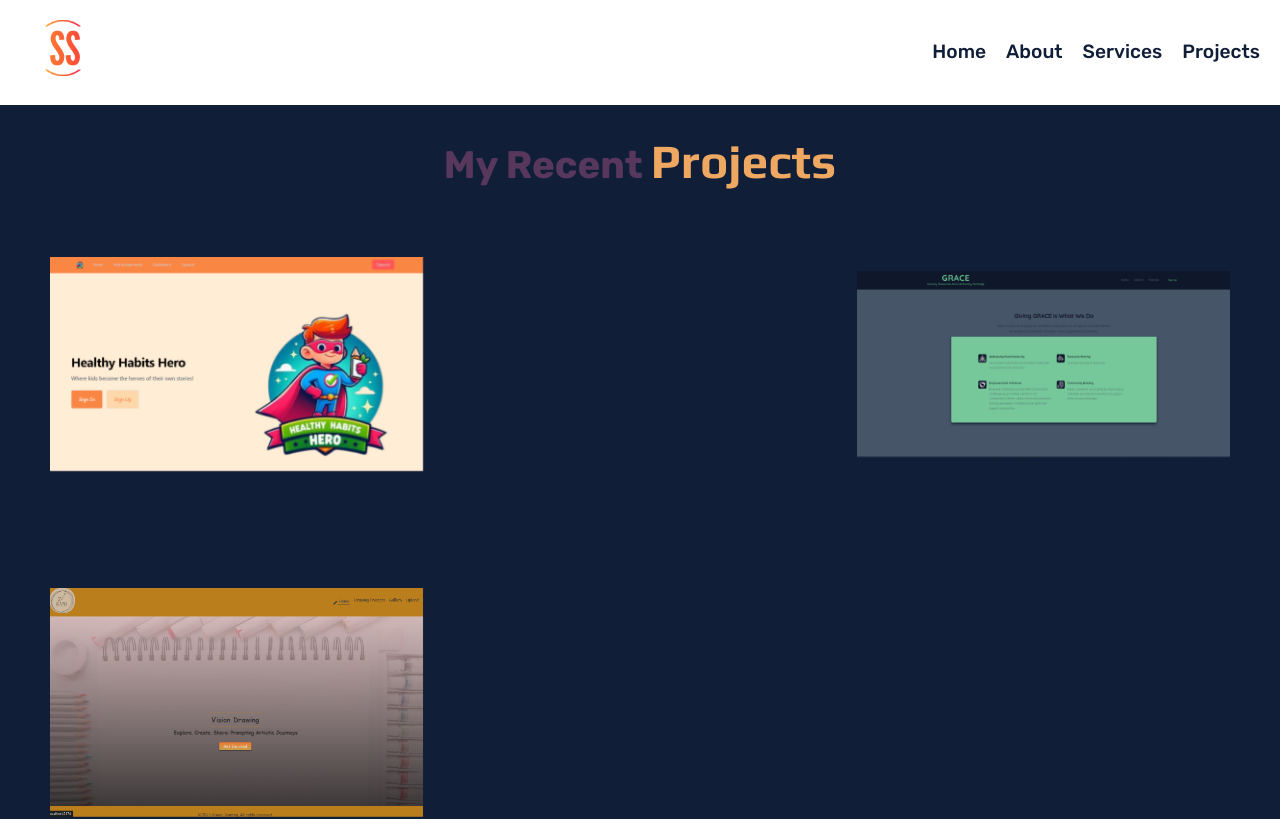
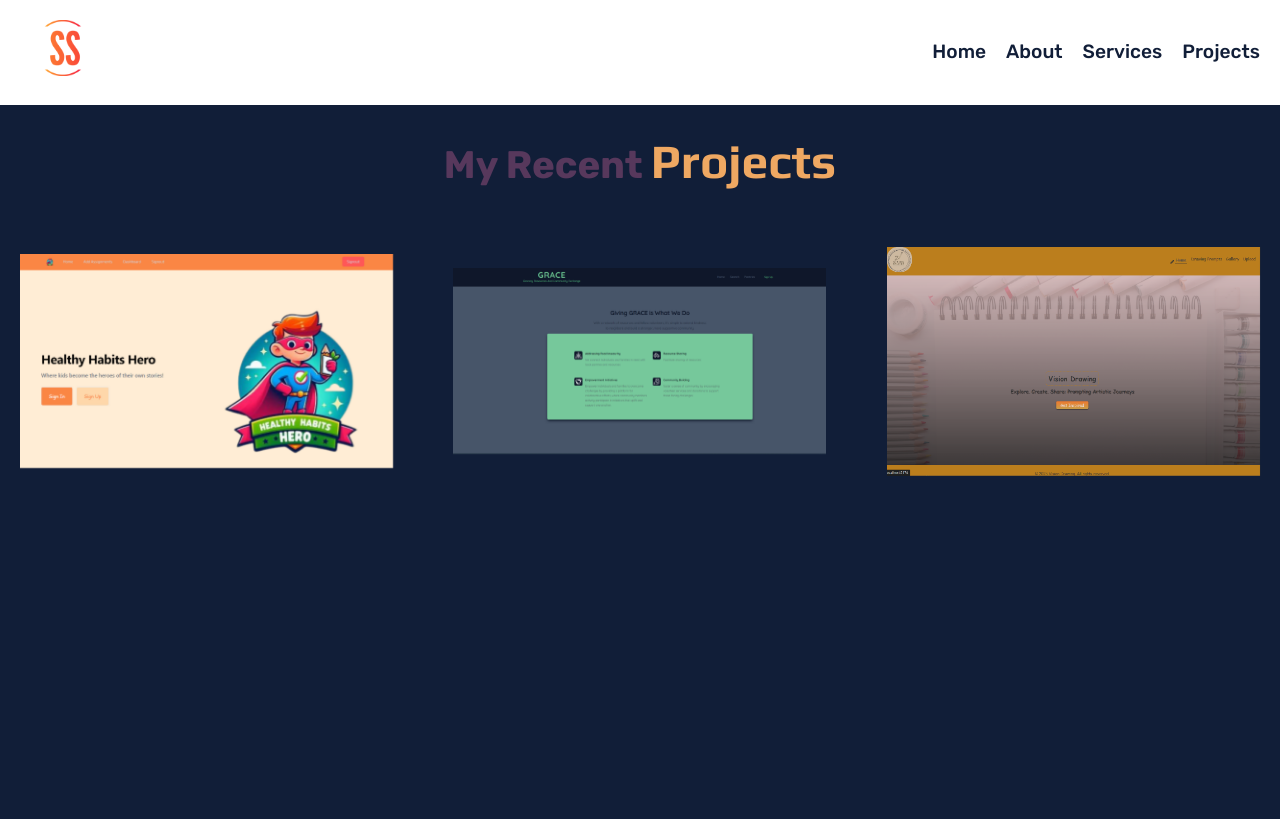
Before and after one commit to solely-sasha/portfolio, a React (Vite) app: page /projects in a window 1280 px wide. Shown: the top 819 px of the page. Built offline with nearby package versions, Linux system fonts and the light colour scheme; the HTML template or start-up script is replaced by a standard one.

Commit message:
changed size of projects

```diff
--- a/src/css/Projects.css
+++ b/src/css/Projects.css
@@ -183,8 +183,8 @@
   .project-item {
     position: relative;
     width: calc(33.33% - 40px);
-    max-width: 600px;
-    margin: 30px;
+    max-width: calc(33.33% - 40px);
+
     text-decoration: none;
     transform: scale(1.05);
     transition: transform 0.3s ease;
@@ -207,7 +207,7 @@
     align-items: center;
   }
   .project-item:hover {
-    transform: scale(1.1);
+    transform: scale(1);
   }
 
   .project-details h3 {
```
